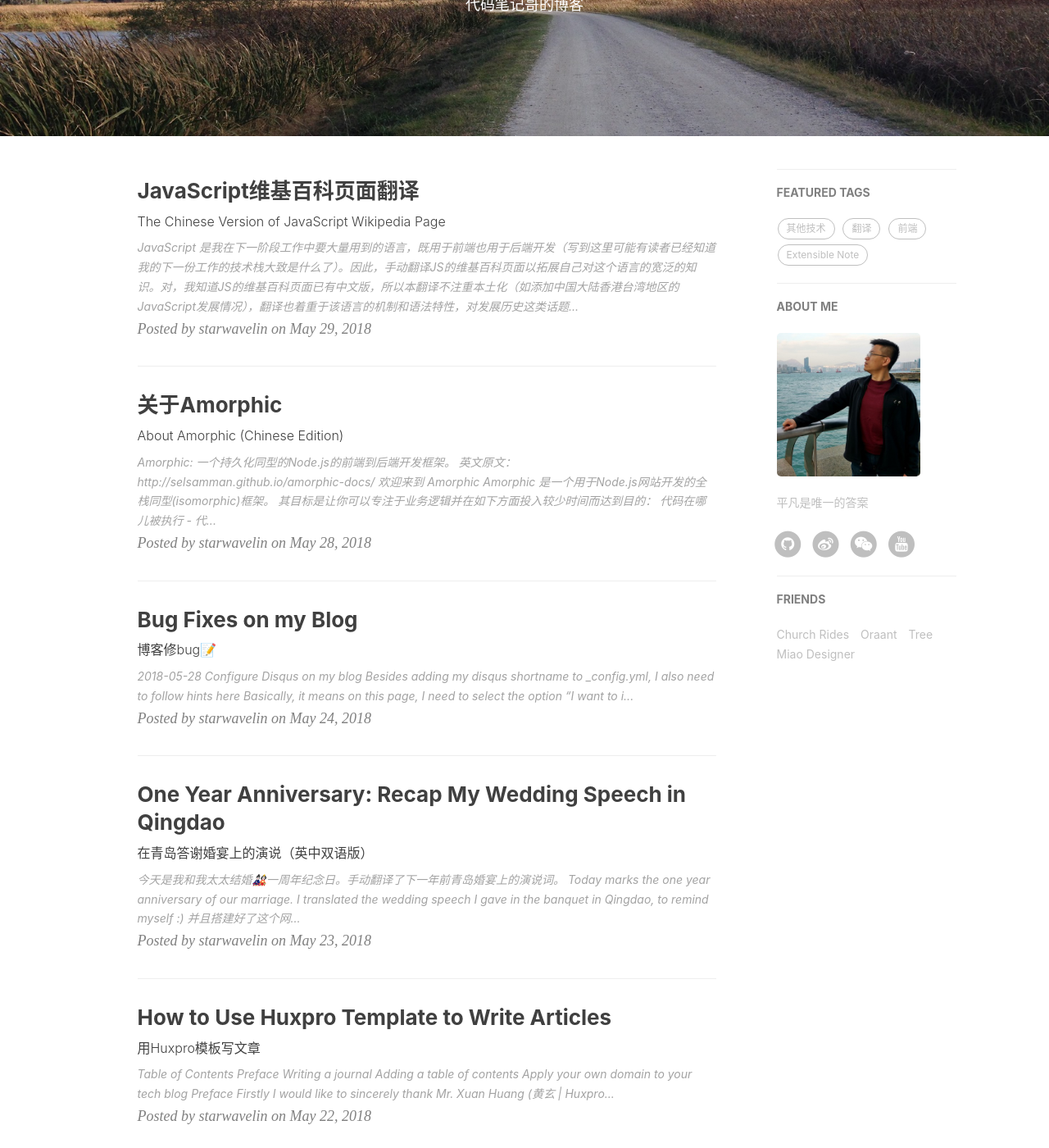
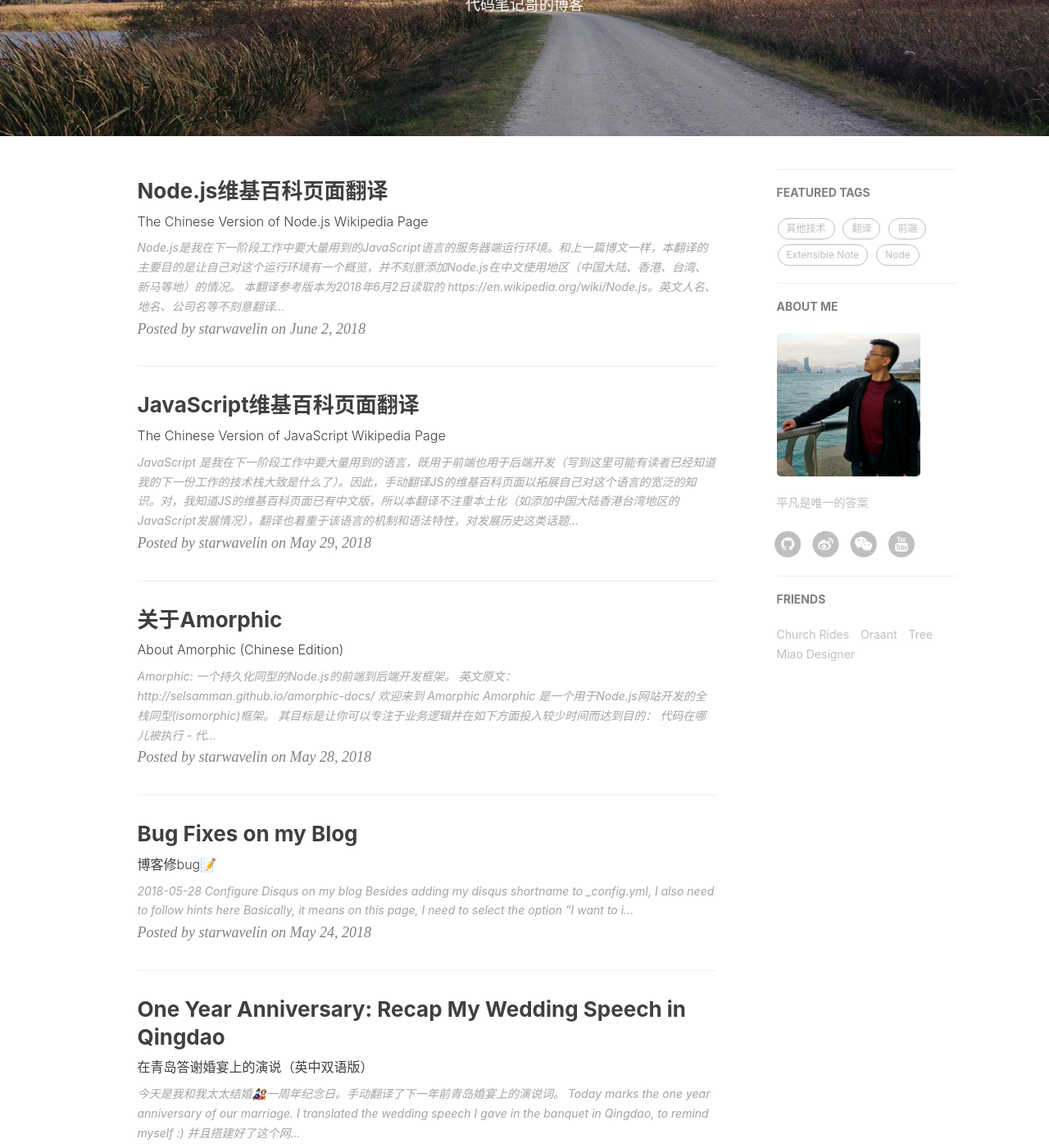
Before and after one commit to starwavelin/starwavelin.github.io, a Jekyll site: the page built from index.html, in a window 1280 px wide and 1400 px high, scrolled down 252 px. Shown: the whole window at 82% size. Built offline with Jekyll 4.4.1, drawn with Linux system fonts in a browser that asks for light colours; nearby versions of some CDN libraries; the list of posts is cut into pages by our own code; comment, search, counter and statistics services are not loaded.

Commit message:
trans of node init up

````diff
--- /dev/null
+++ b/_posts/2018-06-02-nodejs-wiki.md
@@ -0,0 +1,54 @@
+---
+layout:     post
+title:      "Node.js维基百科页面翻译"
+subtitle:   "The Chinese Version of Node.js Wikipedia Page"
+date:       2018-06-02
+author:     "starwavelin"
+header-img: "img/post-banner/post-bg-nodejs.jpg"
+tags:
+    - Node
+    - 翻译
+    - Extensible Note
+---
+Node.js是我在下一阶段工作中要大量用到的JavaScript语言的服务器端运行环境。和上一篇博文一样，本翻译的主要目的是让自己对这个运行环境有一个概览，并不刻意添加Node.js在中文使用地区（中国大陆、香港、台湾、新马等地）的情况。
+本翻译参考版本为2018年6月2日读取的
+[https://en.wikipedia.org/wiki/Node.js](https://en.wikipedia.org/wiki/Node.js)。英文人名、地名、公司名等不刻意翻译，谢谢。
+
+**以下为翻译正文**
+
+Node.js是一种开源跨平台的JavaScript运行环境。该运行环境可以在服务器端执行JS代码。历史上，JavaScript主要是做为客户端脚本语言，用于嵌入到网页HTML当中并在用户的浏览器端运行。Node.js让开发者可以在服务器端写可执行的JavaScript代码使得在将网页发送到用户的浏览器之前就能生成动态的网页。如此，Node.js就成了“JavaScript处处存在”的范式，将整个网站的前后端开发都整合成了单一的语言--JavaScript。
+
+尽管```.js```是传统上的JavaScript代码的扩展名，“Node.js”这个名字并不是指某个特定的JavaScript文件，而是单指这个叫“Node.js”的产品。Node.js的事件导向型架构利于它处理异步IO（异步化的输入输出）。这些个在设计上的选择的目的是要优化网站程序使之能很好的处理高IO吞吐量的请求、高规模的扩展性，以及很好的服务于实时性的网页程序（比如，实时的信息交流系统，网页浏览器端游戏，等等）。
+
+Node.js的分布式的开发项目是由Node.js基金会来运作的。这个基金会是由Linux基金会帮助建立起来的。
+
+使用Node.js的有名公司如下：GoDaddy，Groupon，IBM，领英，微软，Netflix，PayPal, Walmart, 雅虎等等。
+
+- [历史](#历史)
+- [概览](#概览)
+  - [平台架构](#平台架构)
+  - [业界支持](#业界支持)
+- [发布](#发布)
+- [技术细节](#技术细节)
+  - [线程](#线程)
+  - [V8](#v8)
+  - [包管理](#包管理)
+  - [联合API](#联合api)
+  - [事件循环](#事件循环)
+- [项目管理](#项目管理)
+
+### 历史
+### 概览
+#### 平台架构
+#### 业界支持
+### 发布
+### 技术细节
+#### 线程
+#### V8
+#### 包管理
+#### 联合API
+#### 事件循环
+### 项目管理
+
+
+**版权声明：以上内容为代码笔记哥（Coding Bro）翻译。转载请添加这句话以及原文链接starwavelin.com/2018/06/02/nodejs-wiki/**
````
Also changed, not shown: _posts/2018-05-29-js-wiki.md (+1 -1 lines), img/post-banner/post-bg-nodejs.jpg (added).
